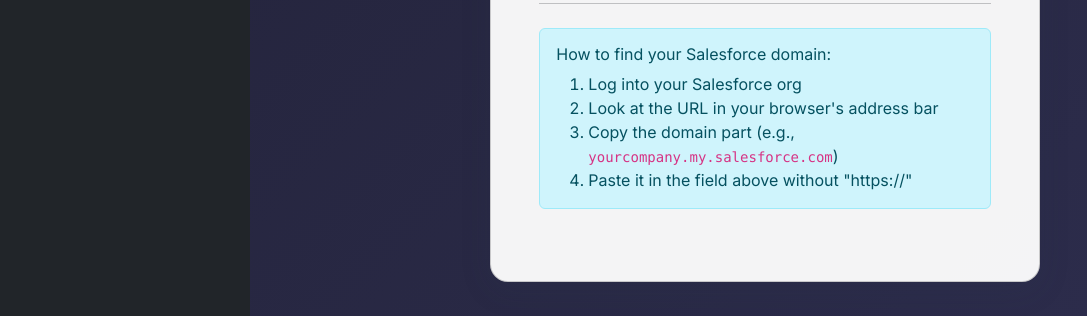
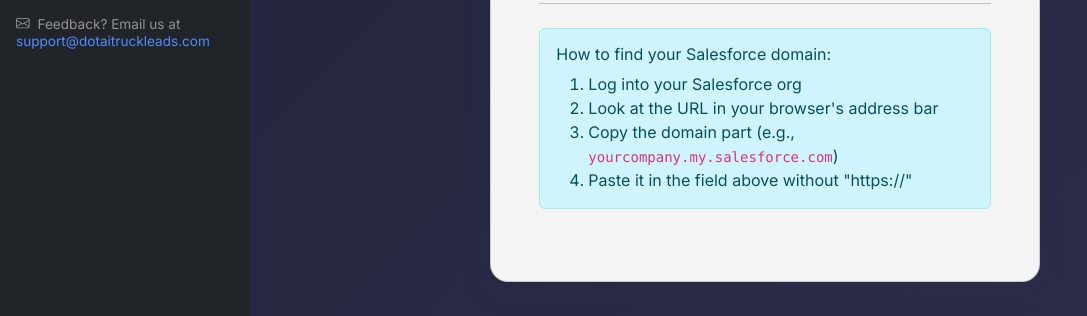
Before and after one commit to hector6298/usdot_lookup_tool, a FastAPI app: page /salesforce/setup in a window 1280 px wide. Shown: the part 484-800 px from the top of the page, without its empty margins (0-1087 px from the left). Run offline with FastAPI, Linux system fonts and the light colour scheme; the visitor is signed in with stand-in values (Sample User, id 1); parts of the project's set-up code (start-up, migrations or seed data) failed here and were passed over.

Commit message:
Add feedback at the sidebar

```diff
--- a/app/templates/base_dashboard.html
+++ b/app/templates/base_dashboard.html
@@ -184,10 +184,15 @@
             {% endif %}
         </div>
         <hr>
-        <div class="d-flex align-items-center">
+        <div class="d-flex align-items-center mb-3">
             <img src="{{ user_image }}" alt="Profile Picture" class="rounded-circle me-2" width="32" height="32">
             <span class="text-white small">{{ user_name }}</span>
         </div>
+        <div class="text-white-50 mb-2" style="font-size: 0.85rem; line-height: 1.3;">
+            <i class="bi bi-envelope me-1"></i>
+            Feedback? Email us at <a href="mailto:support@dotaitruckleads.com" class="text-decoration-none" style="font-size: 0.85rem; color: #4f8cff;">support@dotaitruckleads.com</a>
+        </div>
+
     </nav>
 
     <!-- Offcanvas Sidebar for mobile -->
@@ -245,9 +250,13 @@
                 {% endif %}
             </div>
             <hr>
-            <div class="d-flex align-items-center">
+            <div class="d-flex align-items-center mb-3">
                 <img src="{{ user_image }}" alt="Profile Picture" class="rounded-circle me-2" width="32" height="32">
                 <span class="text-white small">{{ user_name }}</span>
+            </div>
+            <div class="text-white-50 mb-2" style="font-size: 0.85rem; line-height: 1.3;">
+                <i class="bi bi-envelope me-1"></i>
+                Feedback? Email us at <a href="mailto:support@dotaitruckleads.com" class="text-decoration-none" style="font-size: 0.85rem; color: #4f8cff;">support@dotaitruckleads.com</a>
             </div>
         </div>
     </div>
--- a/app/templates/dashboard.html
+++ b/app/templates/dashboard.html
@@ -81,7 +81,7 @@
             <button type="submit" class="btn btn-primary w-100">Apply Filters</button>
             </div>
         </form>
-
+        Records will be synced as Salesforce Accounts.
         <!-- Table Results dynamically loaded using js -->
         <div id="scrollable-container" class="table-responsive" style="height: 500px; overflow-y: auto;">
             <table class="table table-bordered table-hover">
```
Also changed, not shown: migrations/versions/c435f7f35f69_add_salesforce_object_to_field_mapping.py (added, +29 -0 lines).
